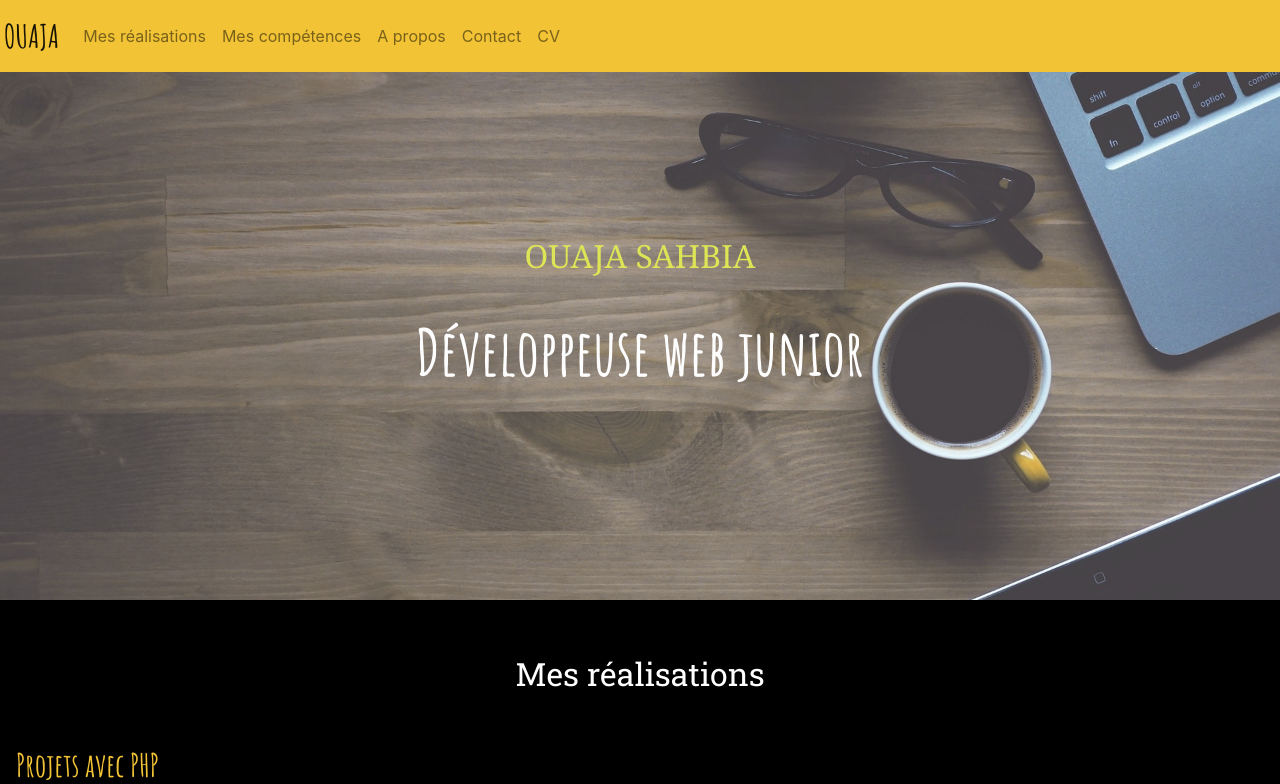
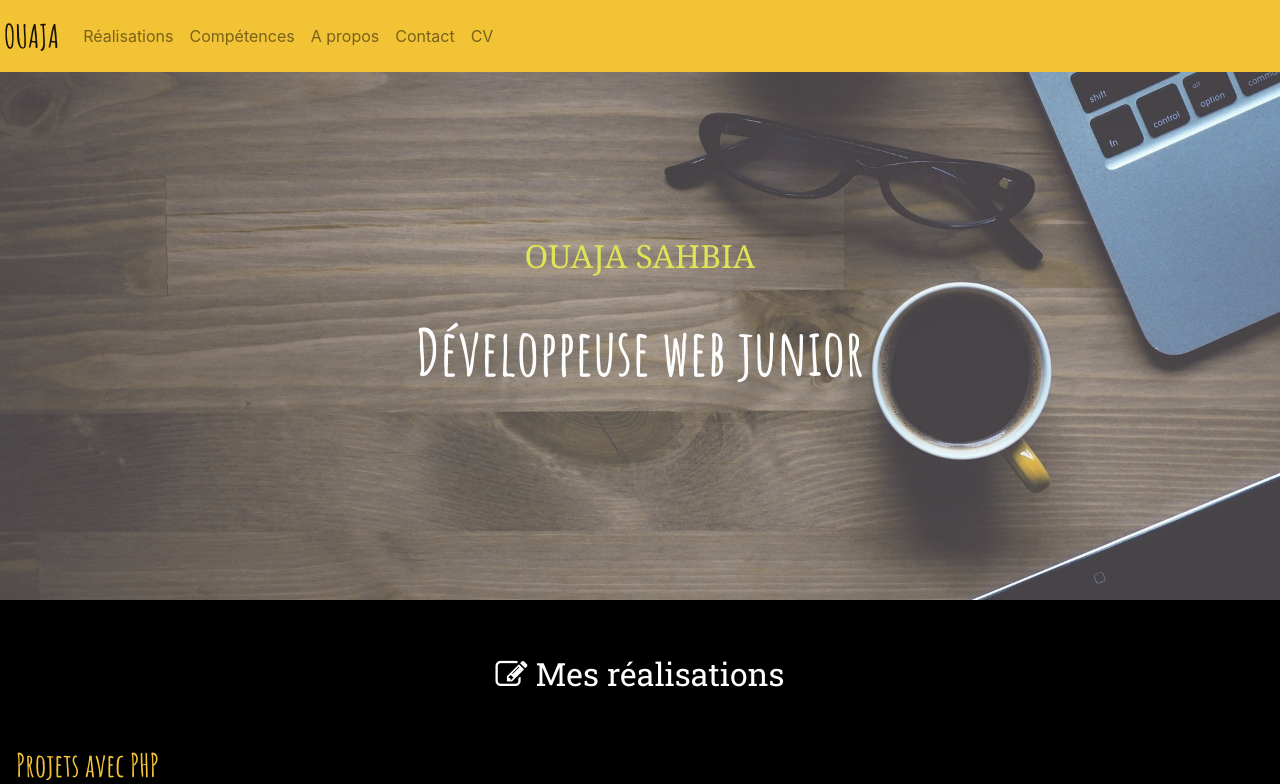
Before and after one commit to bettoumi/portfolio, a PHP site: page /index.html in a window 1280 px wide. Shown: the top 784 px of the page. Run offline with PHP 8.4, Linux system fonts and the light colour scheme; some web fonts are replaced.

Commit message:
add a icon

```diff
--- a/css/main.css
+++ b/css/main.css
@@ -184,6 +184,11 @@ body
 
 
      /*font-family: 'Russo One', sans-serif;*/
+
+}
+#iccrayon
+{
+   color:red;
 
 }
 
--- a/index.html
+++ b/index.html
@@ -34,11 +34,11 @@
                     <a class="navbar-brand  subFont" href="#">OUAJA</a>
                     <div class="collapse navbar-collapse" id="navbarNavAltMarkup">
                       <div class="navbar-nav">
-                        <a class="nav-item nav-link " href="#portfolio">Mes réalisations</a>
-                        <a class="nav-item nav-link" href="#competence">Mes compétences</a>
+                        <a class="nav-item nav-link " href="#portfolio">Réalisations</a>
+                        <a class="nav-item nav-link" href="#competence">Compétences</a>
                         <a class="nav-item nav-link" href="#aboutme">A propos</a>
                         <a class="nav-item nav-link" href="#contact">Contact</a>
-                        <a class="nav-item nav-link" href="doc/CV_sahbia_ouaja.pdf">CV</a>
+                        <a class="nav-item nav-link" href="doc/CV_sahbia_ouaja.pdf" target="_blank">CV</a>
 
                       </div>
                     </div>
@@ -65,7 +65,7 @@
                        <!-- ************************** -->
 <section id="portfolio" class="pt-2 my-0 ">
    <div class="row pt-5 pb-5">
-          <h2 class="text-center col-12 titlesection">Mes réalisations</h2>
+          <h2 class="text-center col-12 titlesection"><i class="fa fa-edit"></i> Mes réalisations</h2>
         <div class="mt-5 projets col-12">
                   <h2 class="realise-titre subFont mb-5 ml-3">Projets avec PHP</h2>
           <article class="reproduction row">
@@ -326,7 +326,7 @@
                               <!-- Star aboutme Me section -->
 
 <section class ="pt-5 pb-5"  id="aboutme" >
-    <h2 class="text-center titlesection mb-5 mt-3""> A propos </h2>
+    <h2 class="text-center titlesection mb-5 mt-3""><i class="fa fa-location-arrow"></i> A propos </h2>
     <div class="container">
        <p class="ml-3  aboutmetext ">
 
@@ -346,41 +346,42 @@
 
     <section class="pb-5 pt-5" id="competence" >
 
-                <h2 class="text-center mb-5 titlesection">Compétences</h2>
+                <h2 class="text-center mb-5 titlesection"><i class="fa fa-wpexplorer"></i> Compétences</h2>
             <div class="container">
              <div class="row m-auto mb-3">
                <div class="comp col-12 col-md-6 col-lg-3">
                     <i class="fa fa-laptop colicone   mr-2 fa-3x" aria-hidden="true"> </i><span class="comptitre">PHP</span>
 
                </div>
+                <div class=" comp col-12 col-md-6 col-lg-3">
+                    <i class="fa fa-laptop colicone   mr-2 fa-3x" aria-hidden="true"> </i><span class="comptitre">Symfony</span>
+
+               </div>
                 <div class="comp col-12 col-md-6 col-lg-3">
-                    <i class="fa fa-laptop colicone   mr-2 fa-3x" aria-hidden="true"> </i><span class="comptitre">JAVASCRIPT</span>
+                    <i class="fa fa-laptop colicone   mr-2 fa-3x" aria-hidden="true"> </i><span class="comptitre">JavaScript</span>
 
                </div>
                 <div class=" comp col-12 col-md-6 col-lg-3">
-                    <i class="fa fa-laptop colicone   mr-2 fa-3x" aria-hidden="true"> </i><span class="comptitre">JQUERY</span>
+                    <i class="fa fa-laptop colicone   mr-2 fa-3x" aria-hidden="true"> </i><span class="comptitre">jQuery</span>
 
                </div>
-                <div class=" comp col-12 col-md-6 col-lg-3">
-                    <i class="fa fa-laptop colicone   mr-2 fa-3x" aria-hidden="true"> </i><span class="comptitre">HTML5</span>
 
-               </div>
              </div>
 
            </div>
           <div class="container">
                  <div class="row m-auto">
                    <div class=" comp col-12 col-md-6 col-lg-4">
-                        <i class="fa fa-laptop colicone   mr-2 fa-3x" aria-hidden="true"> </i><span class="comptitre">BOOTSTRAP4</span>
+                        <i class="fa fa-laptop colicone   mr-2 fa-3x" aria-hidden="true"> </i><span class="comptitre">Bootstrap4</span>
 
                    </div>
                     <div class=" comp col-12 col-md-6 col-lg-4">
-                        <i class="fa fa-laptop colicone  mr-2 fa-3x" aria-hidden="true"> </i><span class="comptitre">CSS3</span>
+                        <i class="fa fa-laptop colicone  mr-2 fa-3x" aria-hidden="true"> </i><span class="comptitre">CSS3/HTML5</span>
 
                    </div>
 
                     <div class=" comp col-12 col-md-6 col-lg-4">
-                        <i class="fa fa-laptop colicone  mr-2 fa-3x" aria-hidden="true"> </i><span class="comptitre">GIT/GITHUB</span>
+                        <i class="fa fa-laptop colicone  mr-2 fa-3x" aria-hidden="true"> </i><span class="comptitre">GIT</span>
 
                    </div>
 
@@ -399,9 +400,9 @@
 
 
 
-  <section class="contact pb-5" id="contact">
+  <section class="contact   pb-5" id="contact">
 
-    <h2 class="text-center titrecontact  titlesection pt-5">Me contacter</h2>
+    <h2 class="text-center titrecontact  titlesection pt-5"><i class="fa fa-weixin"></i> Me contacter</h2>
     <div class="container">
     <div class="row  pt-5 ml-2 mr-2">
          <article class="col-12 col-md-12 col-lg-12 reseau text-center">
```
Also changed, not shown: other parts of index.html (+16 -16 lines).
